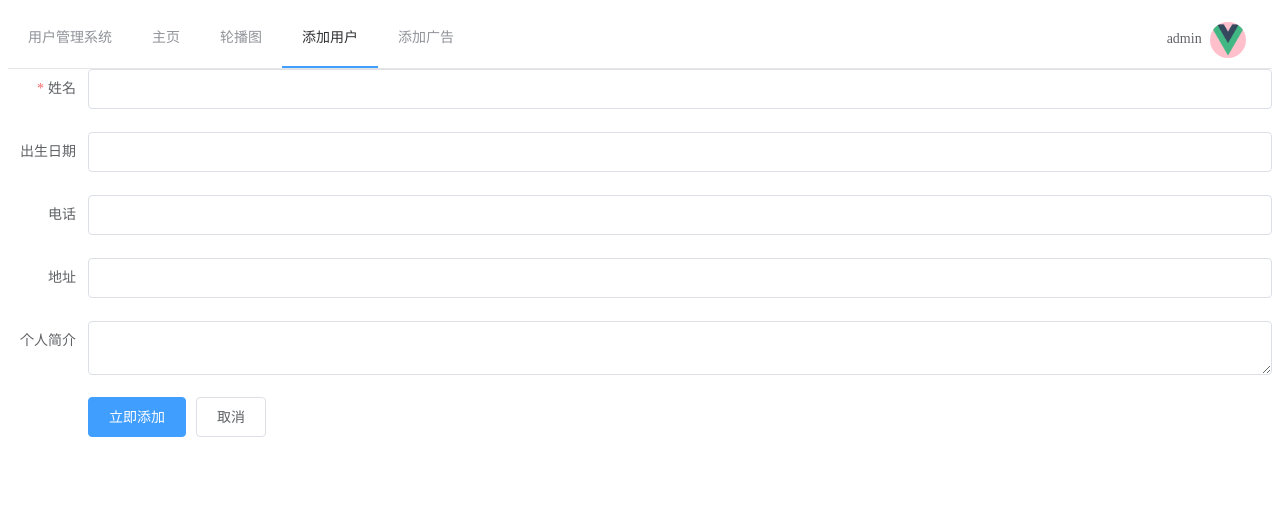
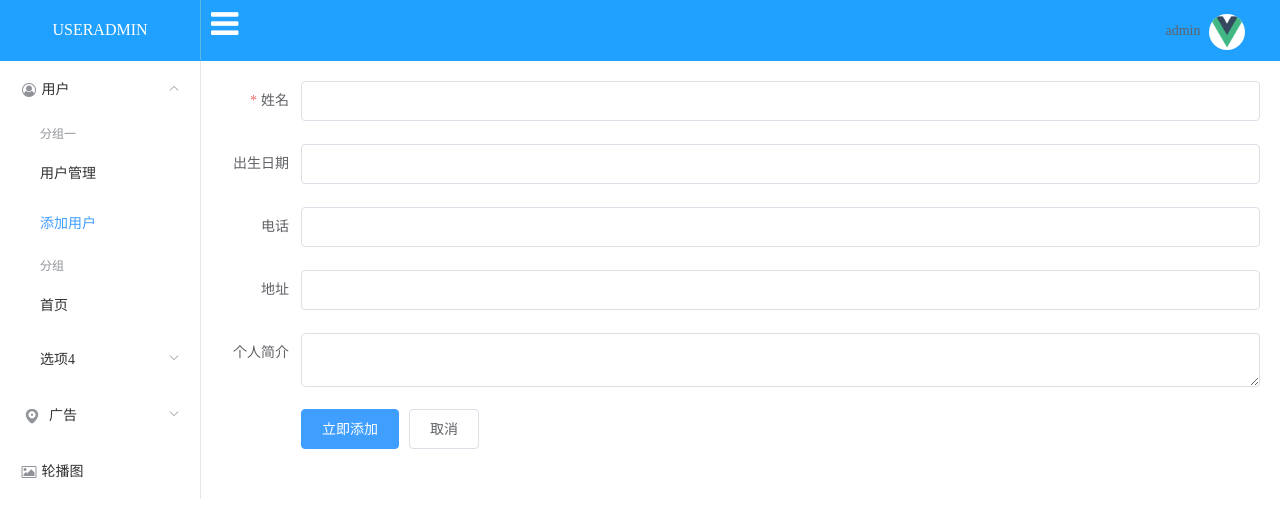
Before and after one commit to king-qamata/userManagementSystemVue, a Vue app in the folder frontend/: page /add in a window 1280 px wide. Shown: the top 516 px of the page. Built offline with nearby package versions, Linux system fonts and the light colour scheme; sample sign-in values are in the browser's storage.

Commit message:
ADD：添加根页面，修改整体布局

```diff
--- a/frontend/src/App.vue
+++ b/frontend/src/App.vue
@@ -10,4 +10,12 @@ export default {
 </script>
 
 <style>
+* {
+  padding: 0;
+  margin: 0;
+}
+body {
+  width: 100%;
+  height: 100%;
+}
 </style>
--- a/frontend/src/network/request.js
+++ b/frontend/src/network/request.js
@@ -45,7 +45,7 @@ export function requests(config) {
         } else {
           data = response.data
         }
-
+        console.log(data)
         // 根据返回的code值来做不同的处理
         // switch (data.rc) {
         //   case 1:
@@ -57,7 +57,6 @@ export function requests(config) {
         //     break
         //   default:
         // }
-        console.log('data', data)
         // return data
         return response
       },
@@ -71,7 +70,7 @@ export function requests(config) {
               err.message = '未授权，请登录'
               break
             case 402:
-              err.message = '登陆失败'
+              err.message = '登录失败'
               break
             case 403:
               err.message = '拒绝访问'
--- a/frontend/src/views/Home.vue
+++ b/frontend/src/views/Home.vue
@@ -1,95 +1,14 @@
 <template>
-  <div>
-    <el-row>
-      <el-col :span="22">
-        <el-menu :default-active="$route.path" class="el-menu-demo" mode="horizontal" router>
-          <el-menu-item index="/">用户管理系统</el-menu-item>
-          <el-menu-item index="/home">主页</el-menu-item>
-          <el-menu-item index="/about">轮播图</el-menu-item>
-          <el-menu-item index="/add">添加用户</el-menu-item>
-          <el-menu-item index="/addAdvertisement">添加广告</el-menu-item>
-        </el-menu>
-      </el-col>
-      <el-col :span="2">
-        <div id="account">
-          <el-dropdown trigger="click">
-            <div>
-              <span class="el-dropdown-link">{{ userName }}
-                <!-- <i class="el-icon-arrow-down el-icon--right" /> -->
-              </span>
-              <img :src="userImg" alt="头像">
-            </div>
-            <el-dropdown-menu slot="dropdown">
-              <el-dropdown-item @click.native="goHome">首  页</el-dropdown-item>
-              <el-dropdown-item @click.native="dialogFormVisible = true">个人信息</el-dropdown-item>
-              <el-dropdown-item divided @click.native="logout">退出登录</el-dropdown-item>
-            </el-dropdown-menu>
-          </el-dropdown>
-
-        </div>
-      </el-col>
-    </el-row>
-    <!-- 嵌套表单 显示个人信息 -->
-    <el-dialog title="个人信息" :visible.sync="dialogFormVisible">
-      <el-form :model="form">
-        <el-form-item label="用户名">
-          <el-input v-model="form.name" auto-complete="off" />
-        </el-form-item>
-
-      </el-form>
-      <div slot="footer" class="dialog-footer">
-        <el-button @click="dialogFormVisible = false">取 消</el-button>
-        <el-button type="primary" @click="dialogFormVisible = false">确 定</el-button>
-      </div>
-    </el-dialog>
-    <router-view />
+  <div class="img">
+    <!-- <img src="https://cube.elemecdn.com/6/94/4d3ea53c084bad6931a56d5158a48jpeg.jpeg" alt=""> -->
   </div>
 </template>
 
-<script>
-export default {
-  data() {
-    return {
-      activeIndex: '2',
-      userName: 'admin',
-      userImg: require('@/assets/logo.png'),
-      dialogFormVisible: false,
-      form: {
-        name: 'admin'
-      }
-    }
-  },
-  methods: {
-    goHome() {
-      this.$router.push({ path: '/home' })
-    },
-    logout() {
-      this.$confirm('确定退出吗？', '提示', { type: 'warning' })
-        .then(() => {
-          sessionStorage.removeItem('user')
-          this.$router.push({ path: '/login' })
-        })
-        .catch(() => {})
-    }
-  }
-}
-
-</script>
-
-<style>
-#account {
-  line-height: 59px;
-  border-bottom: solid 1px #e6e6e6;
-}
-#account img {
-  margin-left: 5px;
-  vertical-align:middle;
-  width: 36px;
-  height: 36px;
-  border-radius: 18px;
-  background-color: pink;
-}
-.el-dropdown-item {
-  text-align: center;
+<style scoped>
+.img {
+  background: url('https://cube.elemecdn.com/6/94/4d3ea53c084bad6931a56d5158a48jpeg.jpeg') no-repeat center center;
+  background-size: contain;
+  width: 100%;
+  height: 100%;
 }
 </style>
--- /dev/null
+++ b/frontend/src/views/Root.vue
@@ -0,0 +1,189 @@
+<template>
+  <div>
+    <!-- 头部区域 -->
+    <el-row class="container">
+      <el-col :span="24" class="header">
+        <el-col :span="10" :class="['logo', isCollapse?'collapseWidth':'defaultWidth']">
+          {{ isCollapse? ' ': headerName }}
+        </el-col>
+        <el-col :span="10">
+          <i class="fa fa-navicon fa-2x collapseIcon" :class="isCollapse?'rotate':''" @click="isCollapse = !isCollapse" />
+        </el-col>
+        <!-- 用户头像 用户名 -->
+        <div id="account">
+          <el-dropdown trigger="click">
+            <div>
+              <span class="el-dropdown-link">{{ userName }}
+              </span>
+              <img :src="userImg" alt="头像">
+            </div>
+            <el-dropdown-menu slot="dropdown">
+              <el-dropdown-item @click.native="goHome">首  页</el-dropdown-item>
+              <el-dropdown-item @click.native="dialogFormVisible = true">个人信息</el-dropdown-item>
+              <el-dropdown-item divided @click.native="logout">退出登录</el-dropdown-item>
+            </el-dropdown-menu>
+          </el-dropdown>
+          <!-- 嵌套表单 显示个人信息 -->
+          <el-dialog title="个人信息" :visible.sync="dialogFormVisible" style="text-align: left">
+            <el-form :model="form">
+              <el-form-item label="用户名">
+                <el-input v-model="form.name" auto-complete="off" />
+              </el-form-item>
+            </el-form>
+            <div slot="footer" class="dialog-footer">
+              <el-button @click="dialogFormVisible = false">取 消</el-button>
+              <el-button type="primary" @click="dialogFormVisible = false">确 定</el-button>
+            </div>
+          </el-dialog>
+        </div>
+
+      </el-col>
+    </el-row>
+    <div class="flexBox">
+      <!-- 菜单栏 -->
+      <aside>
+        <el-menu :default-active="this.$route.path" class="el-menu-vertical-demo" :collapse="isCollapse" router unique-opened @open="handleOpen" @close="handleClose">
+          <el-submenu index="1">
+            <template slot="title">
+              <i class="fa fa-user-circle-o fa-fw" />
+              <span slot="title"> 用户</span>
+            </template>
+            <el-menu-item-group>
+              <span slot="title">分组一</span>
+              <el-menu-item index="/customers">用户管理</el-menu-item>
+              <el-menu-item index="/add">添加用户</el-menu-item>
+            </el-menu-item-group>
+            <el-menu-item-group title="分组">
+              <el-menu-item index="/home">首页</el-menu-item>
+            </el-menu-item-group>
+            <el-submenu index="1-4">
+              <span slot="title">选项4</span>
+              <el-menu-item index="1-4-1">选项1</el-menu-item>
+            </el-submenu>
+          </el-submenu>
+
+          <el-submenu index="2">
+            <template slot="title">
+              <i class="el-icon-location" />
+              <span slot="title">广告</span>
+            </template>
+            <el-menu-item-group>
+              <!-- <span slot="title">分组一</span> -->
+              <el-menu-item index="/addAdvertisement">添加广告</el-menu-item>
+              <el-menu-item index="2-2">选项2</el-menu-item>
+            </el-menu-item-group>
+
+          </el-submenu>
+
+          <el-menu-item index="/about">
+            <i class="fa fa-image fa-fw" />
+            <span slot="title"> 轮播图</span>
+          </el-menu-item>
+
+        </el-menu>
+      </aside>
+      <content>
+        <router-view />
+      </content>
+    </div>
+
+  </div>
+</template>
+
+<script>
+export default {
+  data() {
+    return {
+      headerName: 'USERADMIN',
+      isCollapse: false,
+      userName: 'admin',
+      userImg: require('@/assets/logo.png'),
+      dialogFormVisible: false,
+      form: {
+        name: 'admin'
+      }
+    }
+  },
+  methods: {
+    handleOpen(key, keyPath) {
+      console.log(key, keyPath)
+    },
+    handleClose(key, keyPath) {
+      console.log(key, keyPath)
+    },
+    goHome() {
+      this.$router.push({ path: '/home' })
+    },
+    logout() {
+      this.$confirm('确定退出吗？', '提示', { type: 'warning' })
+        .then(() => {
+          sessionStorage.removeItem('user')
+          this.$router.push({ path: '/login' })
+        })
+        .catch(() => {})
+    }
+  }
+}
+</script>
+
+<style scoped>
+.el-menu-vertical-demo:not(.el-menu--collapse) {
+  width: 200px;
+  min-height: 400px;
+}
+.logo {
+    text-align: center;
+    color: white;
+    height: 60px;
+    border-right: 1px solid rgba(238, 241, 146, 0.3);
+    transition: width 0.3s;
+}
+.collapseWidth {
+    width: 65px;
+}
+.defaultWidth {
+    width: 201px;
+}
+.collapseIcon {
+    color: white;
+    cursor: pointer;
+    padding-left: 10px;
+    padding-top: 4px;
+    transition: all 0.5s;
+}
+.rotate {
+    transform: rotate(90deg);
+}
+.header {
+    background-color:#20a0ff;
+    line-height: 60px;
+}
+
+#account {
+  line-height: 60px;
+  text-align: right;
+  float: right;
+  padding-right: 35px;
+}
+#account img {
+  margin-left: 5px;
+  vertical-align:middle;
+  width: 36px;
+  height: 36px;
+  border-radius: 18px;
+  background-color: white;
+}
+.el-dropdown-item {
+  text-align: center;
+}
+.flexBox {
+  position: absolute;
+  display: flex;
+  width: 100%;
+  height: 90%;
+}
+content {
+  padding: 20px;
+  width: 100%;
+}
+</style>
```
Also changed, not shown: frontend/src/router/index.js (+6 -4 lines), 1 other file (tests, documents, lock files or other folders).
